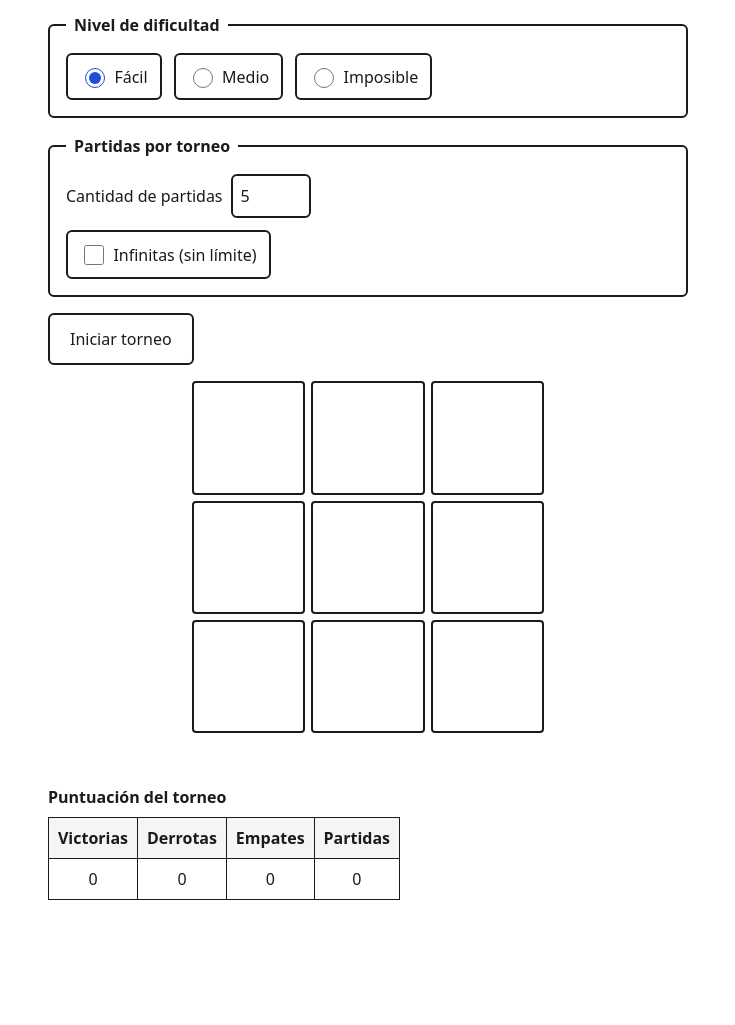
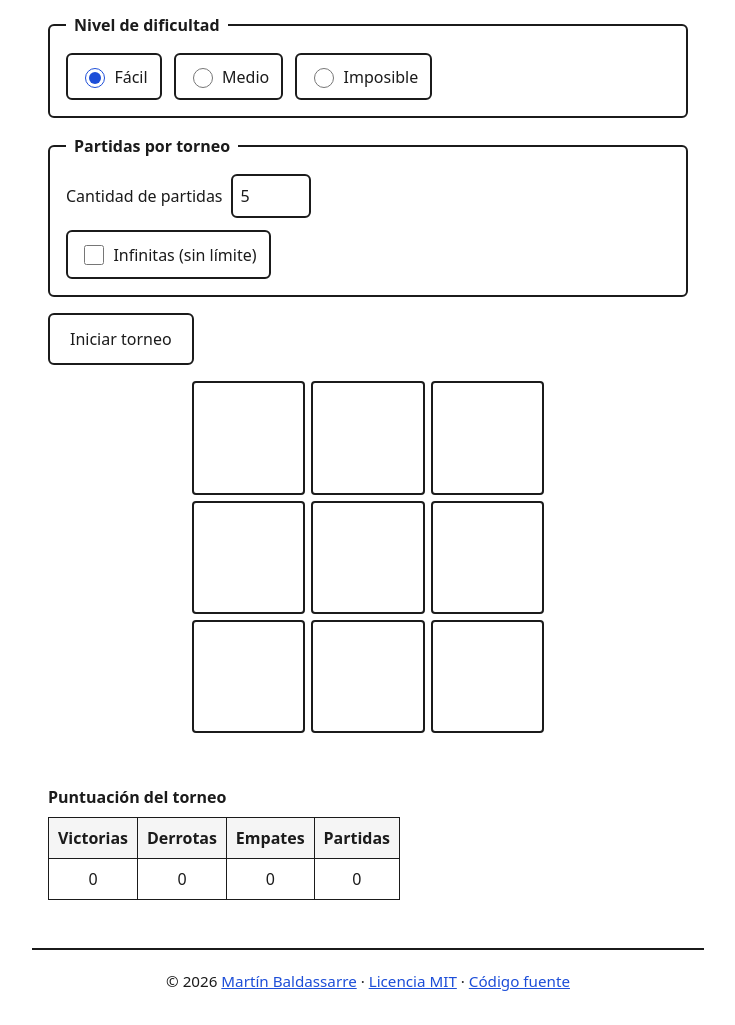
Before and after one commit to MartinBalda/ta-te-ti-accesible, a website: page index.html in a window 1280 px wide. Shown: the part 71-1096 px from the top of the page, without its empty margins (272-1007 px from the left). Before the commit the page ends 1019 px from the top, so only its background shows below. Drawn offline with Linux system fonts and the light colour scheme.

Commit message:
feat: pie de página con autor, licencia MIT y README

```diff
--- a/index.html
+++ b/index.html
@@ -195,6 +195,17 @@
     </div>
   </main>
 
+  <footer class="pie">
+    <p>
+      © 2026
+      <a href="https://ar.linkedin.com/in/martinbalda" aria-label="Martín Baldassarre en LinkedIn">Martín Baldassarre</a>
+      ·
+      <a href="https://github.com/MartinBalda/ta-te-ti-accesible/blob/master/LICENSE">Licencia MIT</a>
+      ·
+      <a href="https://github.com/MartinBalda/ta-te-ti-accesible">Código fuente</a>
+    </p>
+  </footer>
+
   <script src="script.js"></script>
 </body>
 </html>
--- a/styles.css
+++ b/styles.css
@@ -413,3 +413,22 @@ button:hover {
     font-size: 1.5rem;
   }
 }
+
+/* Enlaces y pie de página */
+a {
+  color: var(--enfoque);
+  text-decoration: underline;
+}
+
+.pie {
+  max-width: 42rem;
+  margin: 0 auto;
+  padding: 1.25rem 1rem 2rem;
+  border-top: 2px solid var(--borde);
+  text-align: center;
+  font-size: 0.95rem;
+}
+
+.pie p {
+  margin: 0;
+}
```
Also changed, not shown: README.md (added), 1 other file.
